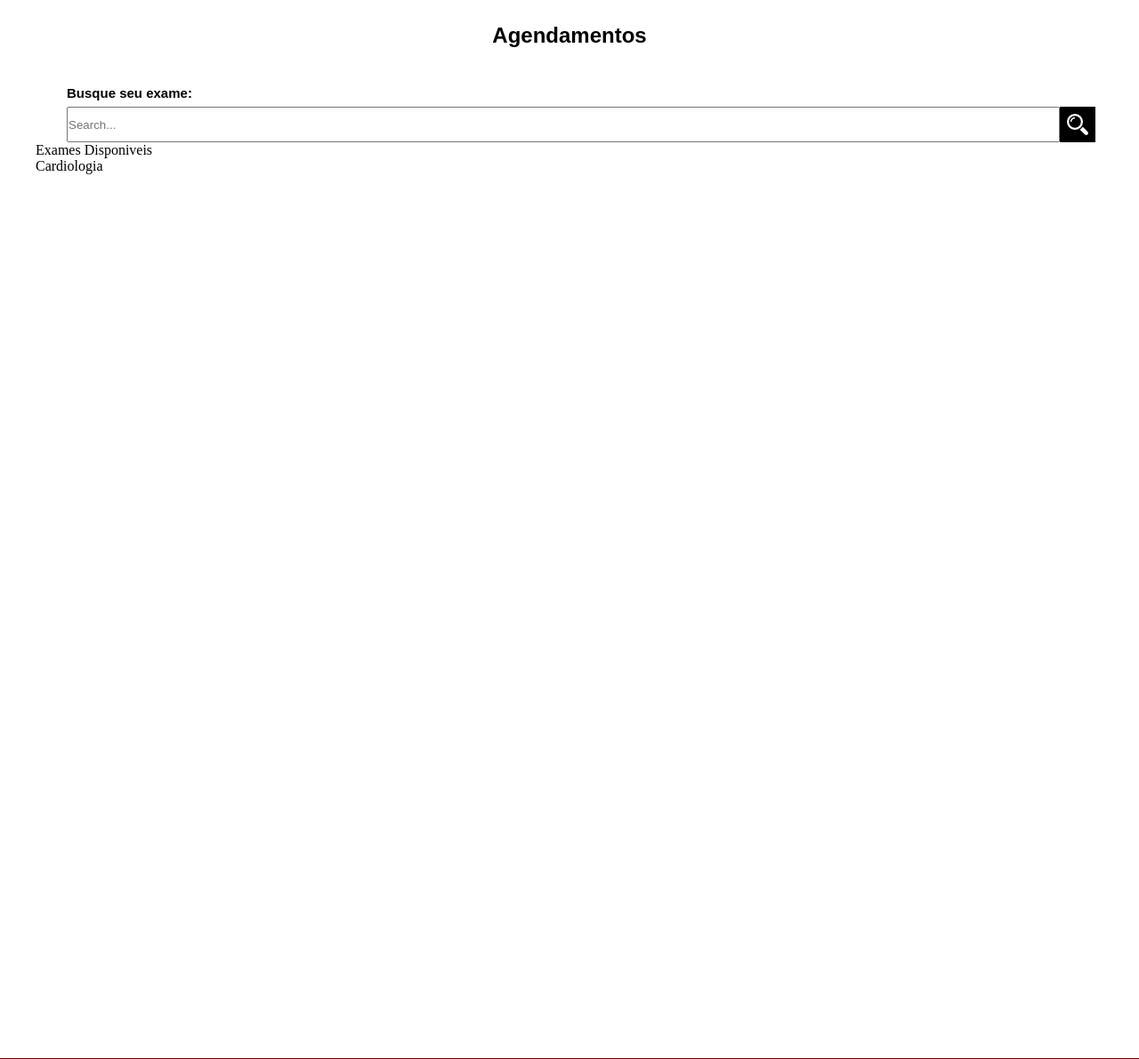
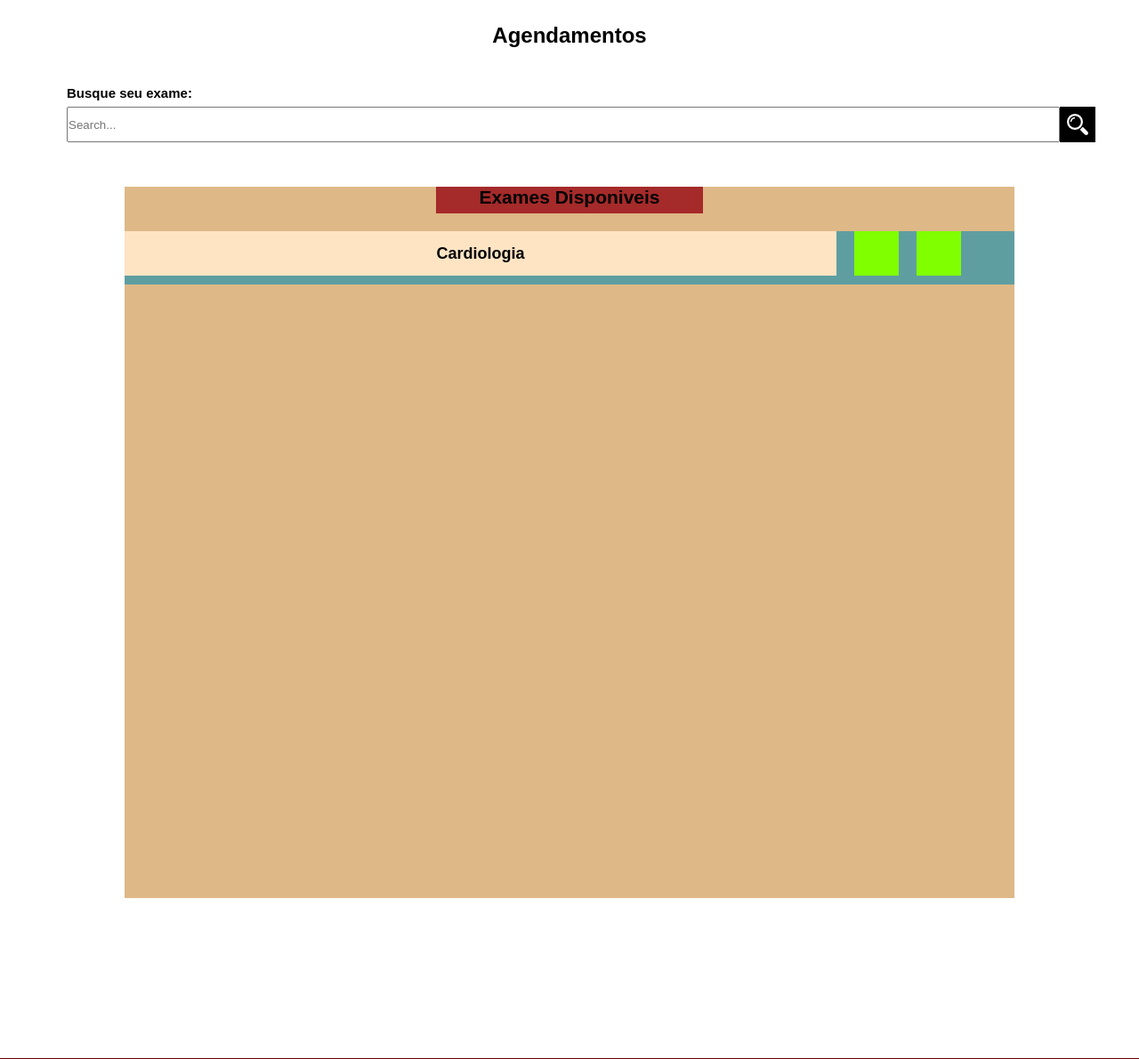
Before and after one commit to csantos31/hhealth, a PHP site: page /views/exames.php in a window 1280 px wide. Shown: the part 210-1401 px from the top of the page at 89% size. Run offline with PHP 8.4, Linux system fonts and the light colour scheme.

Commit message:
style_exames

```diff
--- a/css/style_exames.css
+++ b/css/style_exames.css
@@ -15,7 +15,6 @@
       width: 100%;
       height: 200px;
       background-color: white;
-      position: fixed;
 }
 
 .div_suporte_conteudo{
@@ -31,6 +30,8 @@
 
 }
 
+
+/*faixa*/
 .faixa_titulo{
       width: 100%;
       height: 100px;
@@ -89,3 +90,53 @@
       padding: 8px;
 
 }
+
+/*conteudo exames*/
+.conteudo_exames{/*conteudo exames*/
+    width:1000px;
+    min-height:800px;
+    height:auto;
+    margin:auto;
+    margin-top:50px;
+    background-color:burlywood;
+}
+
+.titulo_exame{/*titulo*/
+    width:300px;
+    height:30px;
+    margin:auto;
+    background-color:brown;
+    text-align: center;
+    color: black;
+    font-weight: bold;
+    font-size: 21px;
+    font-family: sans-serif;
+}
+
+.content_faixa_exames{/*faixa nome exame-ações */
+    width:1000px;
+    height:60px;
+    margin-top:20px;
+    background-color:cadetblue;
+}
+
+.content_nome_exames{/*nome exames*/
+    width:800px;
+    height:35px;
+    background-color:bisque;
+    padding-top:15px;
+    text-align: center;
+    color: black;
+    font-weight: bold;
+    font-size: 18px;
+    font-family: sans-serif;
+    float:left;
+}
+
+.acoes_exames{
+    width:50px;
+    height:50px;
+    margin-left:20px;
+    background-color:chartreuse;
+    float:left;
+}
```
